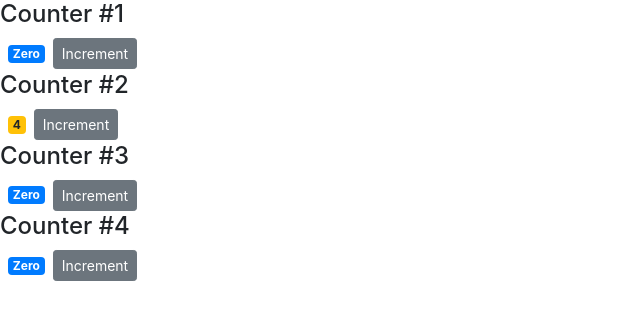
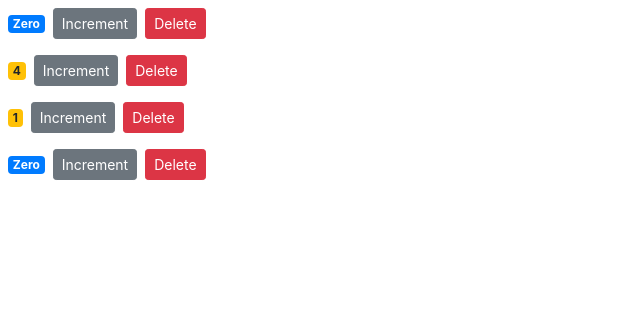
Before and after one commit to intansemc2/counter-react-app, a React (Create React App) app: page / in a window 1280 px wide. Shown: the top 320 px of the page, without its empty margins (0-640 px from the left). Built offline with nearby package versions, Linux system fonts and the light colour scheme.

Commit message:
raising and handling event

```diff
--- a/src/components/counter.jsx
+++ b/src/components/counter.jsx
@@ -13,10 +13,12 @@ class Counter extends Component {
     render() {
         return (
             <div>
-                {this.props.children}
                 <span className={this.getBadgeClasses()}>{this.formatCount()}</span>
                 <button onClick={() => this.handleIncrement({ id: 1 })} className='btn btn-secondary btn-sm'>
                     Increment
+                </button>
+                <button onClick={this.props.onDelete} className='btn btn-danger btn-sm m-2'>
+                    Delete
                 </button>
             </div>
         );
--- a/src/components/counters.jsx
+++ b/src/components/counters.jsx
@@ -1,4 +1,4 @@
-//passing children
+//raising and handling event
 import React, { Component } from 'react';
 import Counter from './counter';
 
@@ -7,17 +7,20 @@ class Counters extends Component {
         counters: [
             { id: 1, value: 0 },
             { id: 2, value: 4 },
-            { id: 3, value: 0 },
+            { id: 3, value: 1 },
             { id: 4, value: 0 },
         ],
     };
+
+    handleDelete = () => {
+        //
+    };
+
     render() {
         return (
             <div>
                 {this.state.counters.map((counter) => (
-                    <Counter key={counter.id} value={counter.value}>
-                        <h4>Counter #{counter.id}</h4>
-                    </Counter>
+                    <Counter key={counter.id} onDelete={this.handleDelete} id={counter.id} value={counter.value} />
                 ))}
             </div>
         );
```
